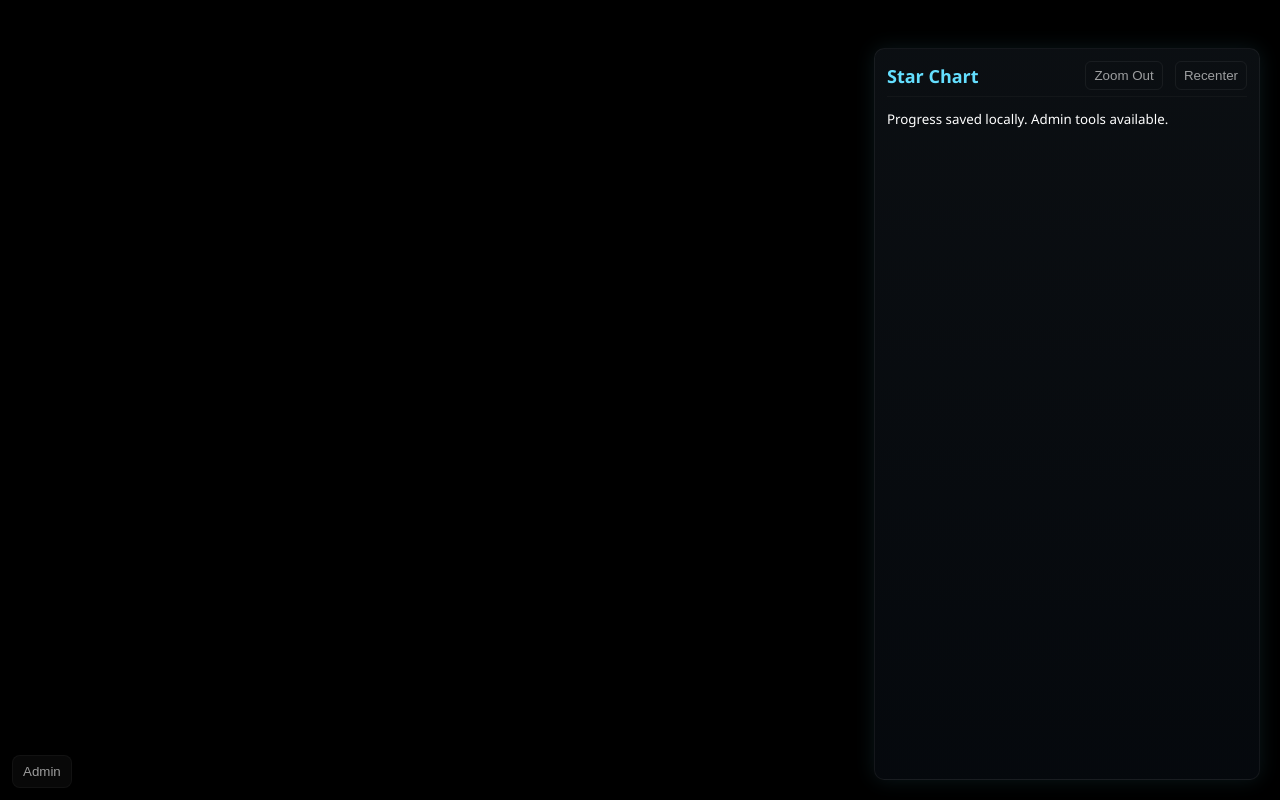
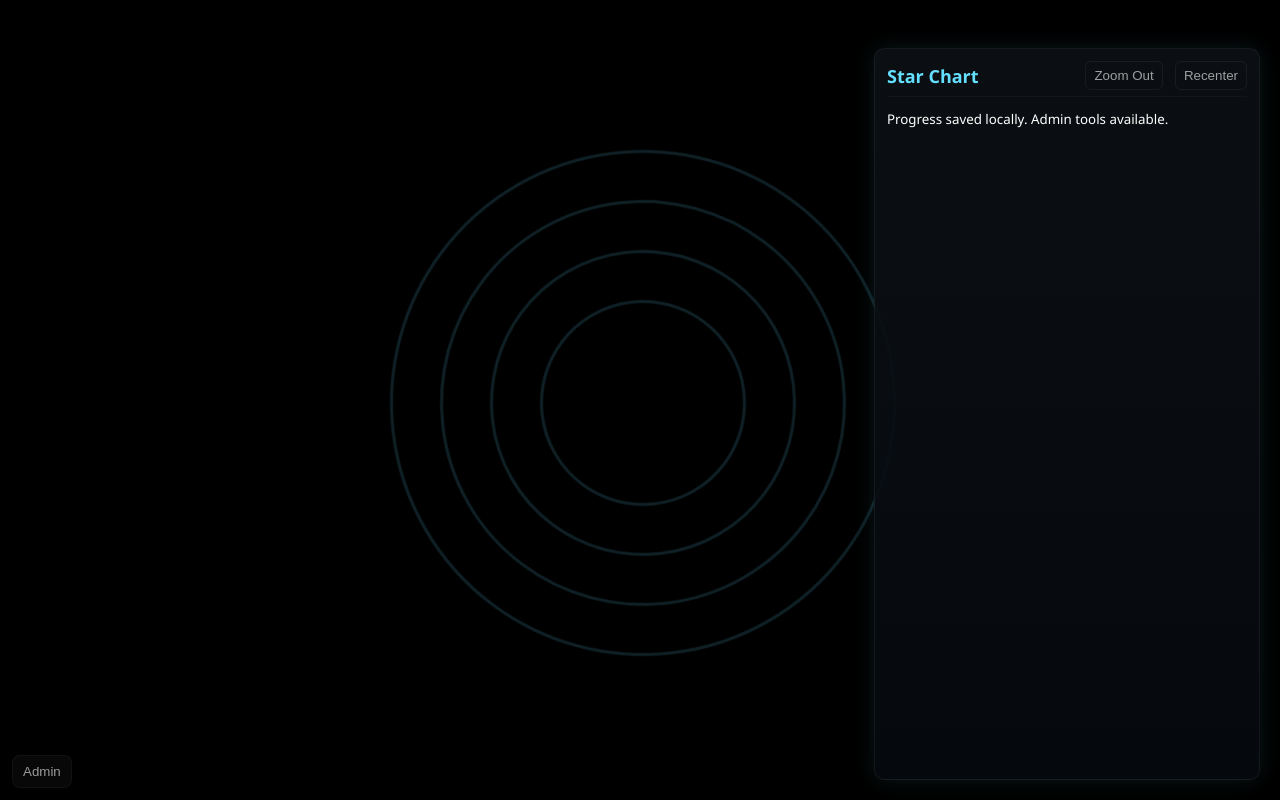
Before and after one commit to Certified-Epic/ultimate_completionist, a plain HTML site: page index.html in a window 1280 px wide. Drawn offline with Linux system fonts and the light colour scheme.

Commit message:
Update index.html

```diff
--- a/index.html
+++ b/index.html
@@ -7,6 +7,12 @@
   <link rel="stylesheet" href="./style.css" />
 </head>
 <body>
+<div class="solar-system">
+  <div class="orbit orbit-1"></div>
+  <div class="orbit orbit-2"></div>
+  <div class="orbit orbit-3"></div>
+  <div class="orbit orbit-4"></div>
+</div>
   <canvas id="starChart"></canvas>
 
   <!-- Hover resource tooltip -->
```
